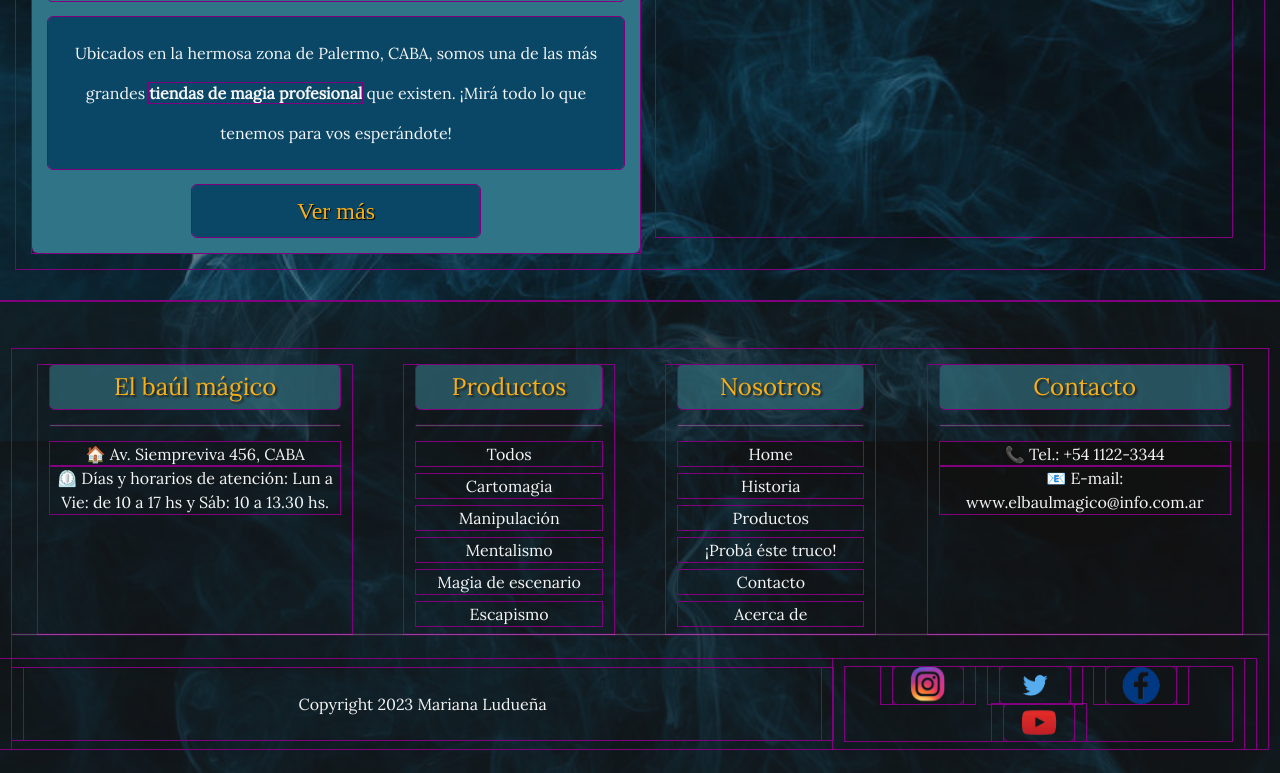
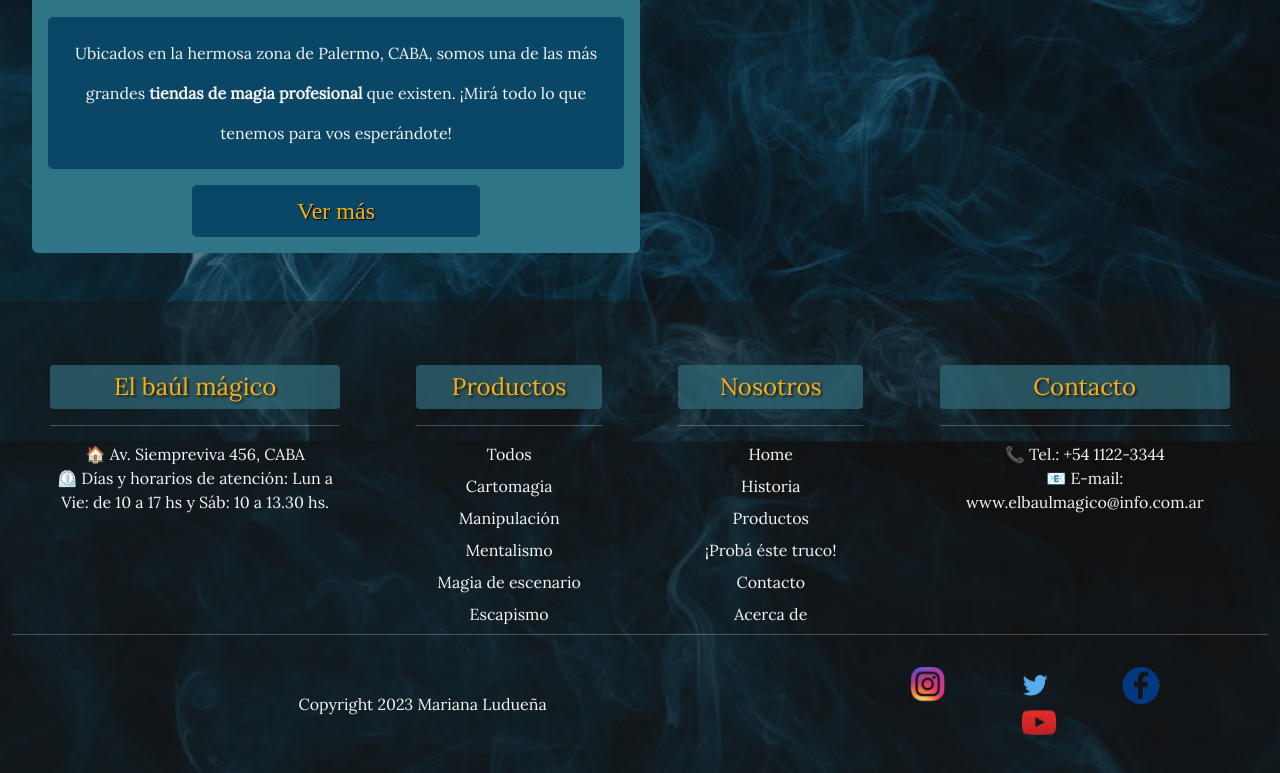
Before and after one commit to marianaluduena/DWN3CV-LUDUENA-PARCIAL_1, a PHP site: page / in a window 1280 px wide. Shown: the part 2106-2879 px from the top of the page. Run offline with PHP 8.4, Linux system fonts and the light colour scheme; some libraries are stand-ins or nearby versions; some web fonts are replaced.

Commit message:
Outline
Se quitó el outline del sitio

```diff
--- a/css/mobile.css
+++ b/css/mobile.css
@@ -2,7 +2,7 @@
     margin: 0;
     padding: 0;
     box-sizing: border-box;
-    outline: 1px solid purple;
+   /*outline: 1px solid purple;*/
 }
 
 /*.........ESTILOS GENERALES.......*/
```
